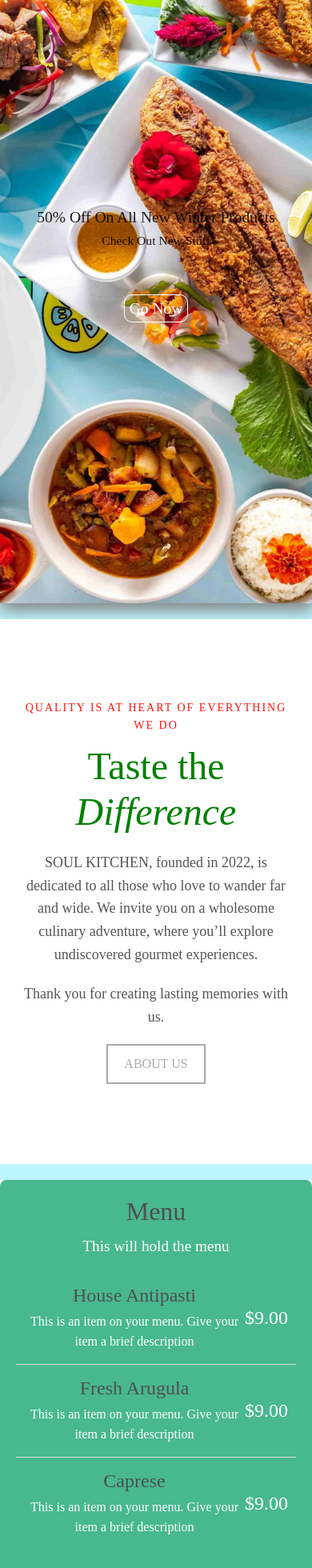
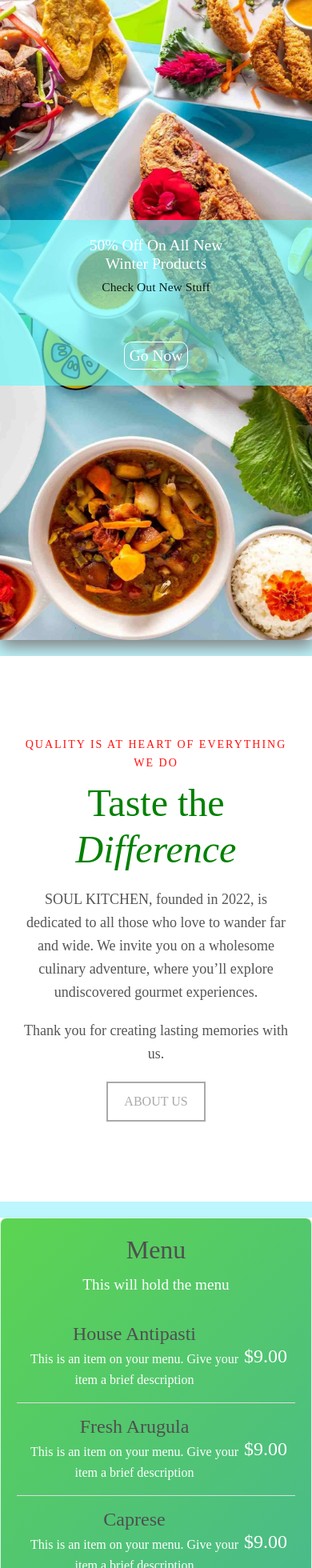
Before and after one commit to Haidere1/CHOUBLAK-WEB, a React (Create React App) app in the folder restaurant/: page / in a window 390 px wide. Shown: the part 1714-3674 px from the top of the page at 80% size. Built offline with nearby package versions, Linux system fonts and the light colour scheme.

Commit message:
Style changed

```diff
--- a/restaurant/src/App.js
+++ b/restaurant/src/App.js
@@ -14,6 +14,7 @@ function App() {
 <Routes>
 
   <Route path='/' element={<Home/>}></Route>
+  <Route path='/home' element={<Home/>}></Route>
   <Route path='/menu' element={<BasicExample/>}></Route>
   <Route path='/aboutus' element={<AboutUs/>}></Route>
   <Route path='/cart' element={<Cart/>}></Route>
--- a/restaurant/src/CSS/home.css
+++ b/restaurant/src/CSS/home.css
@@ -628,11 +628,17 @@ background-color: #BDF6FE;
 .mainnews div
 {
     text-align: center;
+      background-color: rgba(96, 250, 252, 0.6);
+      z-index: 2;
+      padding: 20px 100px;
+      text-align: center;
+
 
 }
 .mainnews h1
 {
-    font-size: 5vw;
+  color: white;
+    font-size: 100px;
 }
 .mainnews h2
 {
@@ -737,7 +743,7 @@ background-color: antiquewhite;
 }
 .am_c_1
 {
-  background-color:white;
+
   flex: 2;
   text-align: center;
 
--- a/restaurant/src/Components/Cart/cart.css
+++ b/restaurant/src/Components/Cart/cart.css
@@ -1,6 +1,5 @@
 /* General Styles */
 body {
-    font-family: Arial, sans-serif;
     margin: 0;
     padding: 0;
   }
@@ -134,6 +133,10 @@ body {
   }
 
   @media (max-width: 768px) {
+   body {
+    margin: 0;
+    padding: 0;
+  }
     .cart-item {
       flex-direction: column;
       align-items: flex-start;
@@ -155,8 +158,12 @@ body {
   }
 
   @media (max-width: 480px) {
+    body {
+      margin: 0;
+      padding: 0;
+    }
     h3 {
-      font-size: 1.25rem;
+      font-size: 1.2rem;
     }
 
     .cart-item-details .quantity-controls button,
--- a/restaurant/src/Components/Cart/cart.js
+++ b/restaurant/src/Components/Cart/cart.js
@@ -121,13 +121,16 @@ export default function Cart() {
       localStorage.removeItem('cart');
       setShowModal(false);
       alert("Order placed successfully!");
+      window.dispatchEvent(new Event('cartUpdated'));
+      setTotalPrice(null);
+
     } catch (e) {
       console.error("Error adding document: ", e);
     }
   };
 
   return (
-    <section className="cart-section" style={{ backgroundColor: "#BDF6FE", minHeight: "100vh" }}>
+<section className="cart-section" style={{ backgroundColor: "#BDF6FE", minHeight: "100vh" ,fontFamily: 'Jovelyn Blur Demo',}}>
       <CollapsibleExample />
       <div className="container py-5">
         <h2 className="text-center mb-4">Your Cart</h2>
--- a/restaurant/src/Components/Home/home.js
+++ b/restaurant/src/Components/Home/home.js
@@ -74,7 +74,7 @@ const Home = () => {
             </div>
 
             <div className="mainnews" style={{ backgroundImage: `url(${show1})` }}>
-                <div>
+                <div className='overlay'>
                     <h1>50% Off On All New Winter Products</h1>
                     <h2>Check Out New Stuff</h2>
                     <button>Go Now</button>
--- a/restaurant/src/Components/Home/tabbar.js
+++ b/restaurant/src/Components/Home/tabbar.js
@@ -40,7 +40,7 @@ function CollapsibleExample() {
       }}
     >
       <Container>
-        <Navbar.Brand style={{ width: "15vw", paddingBottom: "0" }}>
+        <Navbar.Brand style={{ width: "180px", paddingBottom: "0" }}>
           <img
             className='logo'
             src={logo}
--- a/restaurant/src/Components/menu/menu.css
+++ b/restaurant/src/Components/menu/menu.css
@@ -1,5 +1,10 @@
 .menu-section {
-    background-color:rgb(72, 184, 144);
+    background: linear-gradient(135deg, rgba(111, 240, 18, 0.5), rgba(255, 255, 255, 0));
+    backdrop-filter: blur(10px);
+    -webkit-backdrop-filter: blur(10px);
+    border-radius: 20px;
+    border:1px solid rgba(255, 255, 255, 0.801);
+    box-shadow: 0 8px 32px 0 rgba(0, 0, 0, 0.37);
     background-size: cover;
     background-repeat: no-repeat;
     /* background-attachment: fixed; */
```
